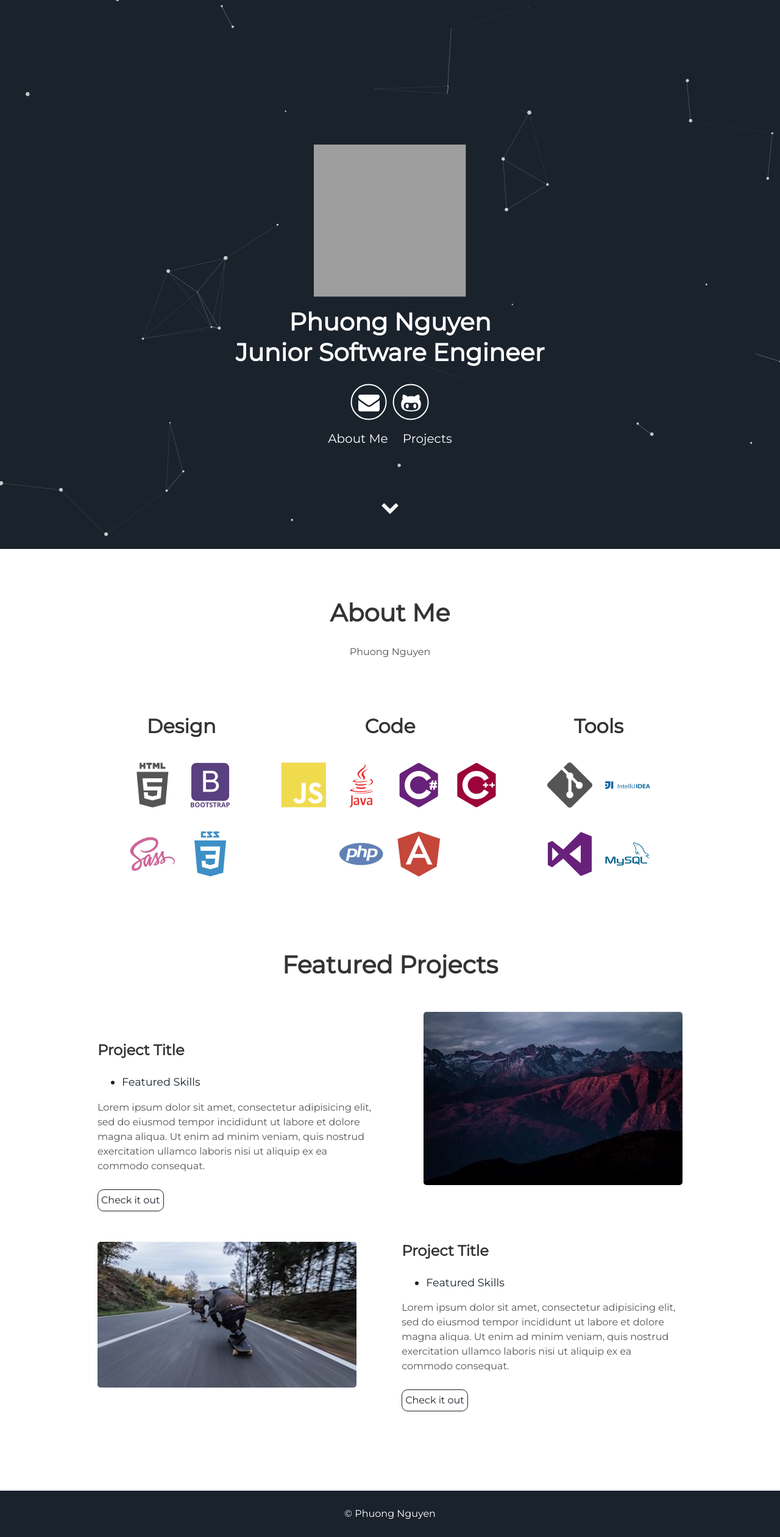
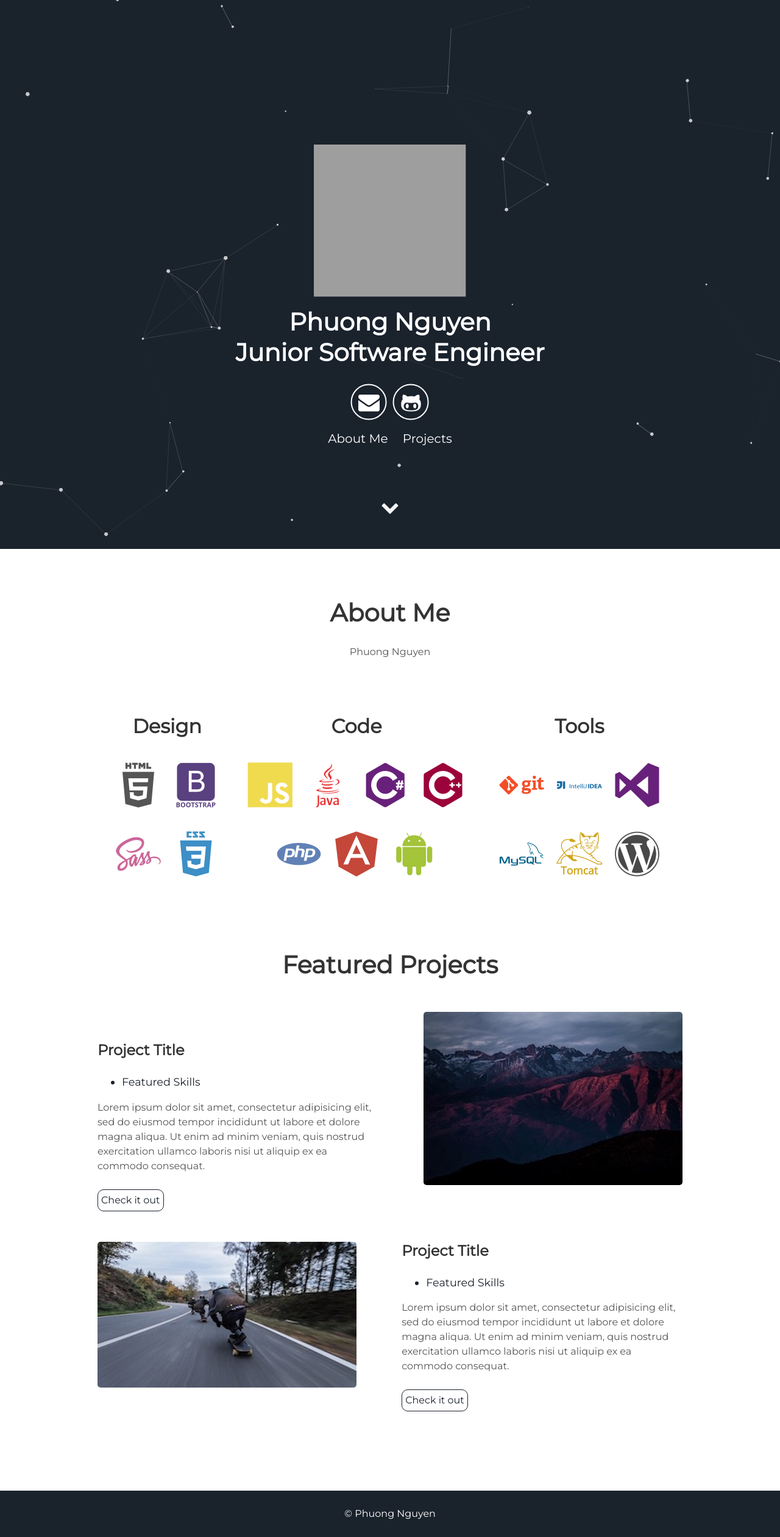
Before and after one commit to phuongnguyen0610/phuongnguyen0610.github.io, a Jekyll site: the page built from index.html, in a window 1280 px wide. Shown: the whole page at 61% size. Built offline with Jekyll 4.4.1, drawn with Linux system fonts in a browser that asks for light colours; grey boxes are pictures that could not be loaded.

Commit message:
Update about.html

```diff
--- a/_includes/about.html
+++ b/_includes/about.html
@@ -18,12 +18,15 @@
       <i class="devicon-cplusplus-plain colored"></i>
       <i class="devicon-php-plain colored"></i>
       <i class="devicon-angularjs-plain colored"></i>
+      <i class="devicon-android-plain colored"></i>
     </div>
     <div class="tech">
       <h2>Tools</h2>
-      <i class="devicon-git-plain"></i>
+      <i class="devicon-git-plain-wordmark colored"></i>
       <i class="devicon-intellij-plain-wordmark colored"></i>
       <i class="devicon-visualstudio-plain colored"></i>
       <i class="devicon-mysql-plain-wordmark colored"></i>
+      <i class="devicon-tomcat-line-wordmark colored"></i>
+      <i class="devicon-wordpress-plain colored"></i>
     </div>
 </div>
```
